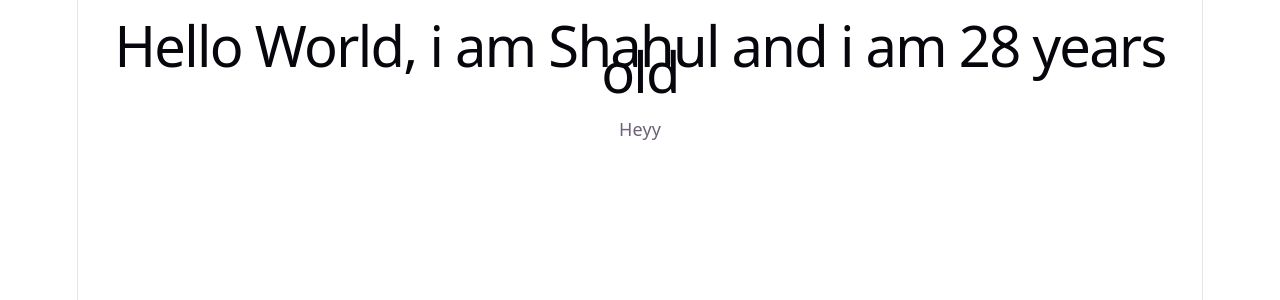
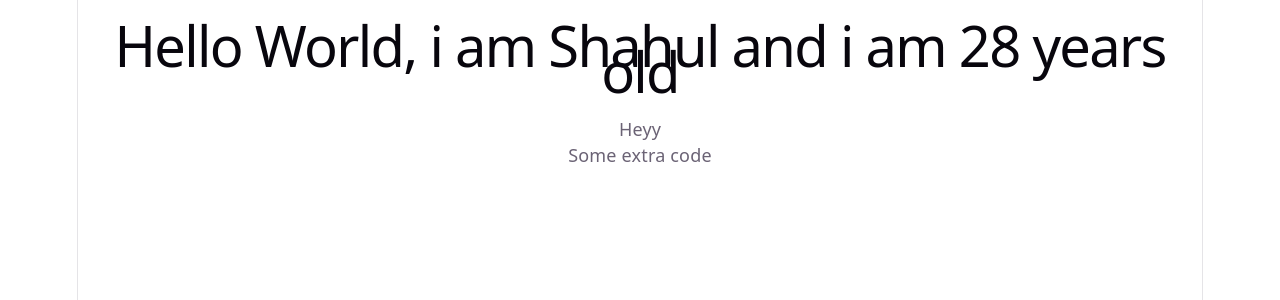
Before and after one commit to tufgeppws/react-course-app, a React (Vite) app: page / in a window 1280 px wide. Shown: the top 300 px of the page. Built offline with nearby package versions, Linux system fonts and the light colour scheme.

Commit message:
simple paragraph added

```diff
--- a/src/App.jsx
+++ b/src/App.jsx
@@ -7,7 +7,8 @@ function App() {
     <div>
       <h1>Hello World, i am {name} and i am {age} years old</h1>
       <p>Heyy</p>
-      </div>
+      <p>Some extra code</p>
+    </div>
   )
 }
 
```
